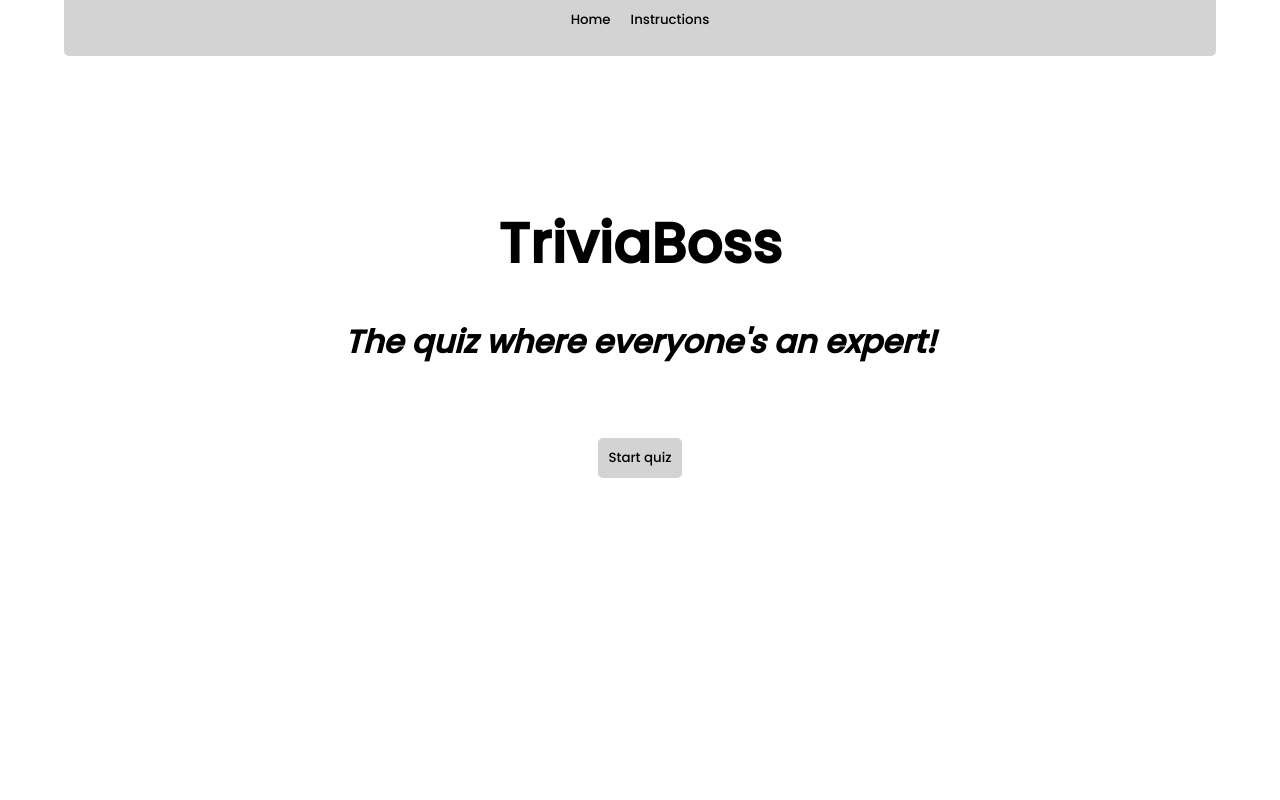
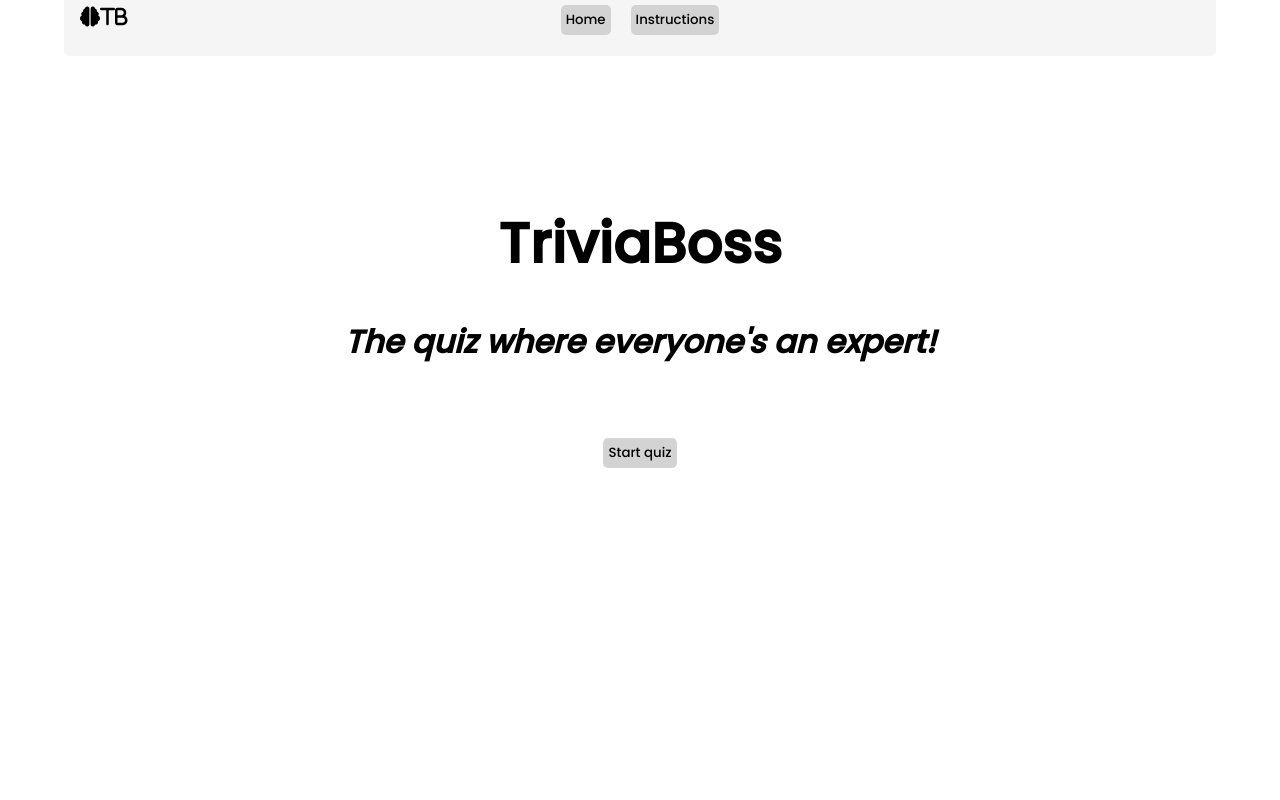
Before and after one commit to eshan1799/quizzo, a React app: page / in a window 1280 px wide. Shown: the top 800 px of the page. Built offline with nearby package versions, Linux system fonts and the light colour scheme.

Commit message:
add logo

```diff
--- a/src/App.js
+++ b/src/App.js
@@ -18,13 +18,13 @@ class App extends React.Component {
     leaderboard: [],
     players: [],
     score: [],
-    showModal: false
+    showModal: false,
   };
 
   snapState = { ...this.state };
 
   resetState = () => {
-    this.setState({ ...this.snapState })
+    this.setState({ ...this.snapState });
   };
 
   handleToUpdate(someArg) {
@@ -37,40 +37,45 @@ class App extends React.Component {
     this.setState({ score: score });
   };
 
-
   handleOpenModal = () => {
     this.setState({ showModal: true });
-  }
+  };
   handleCloseModal = () => {
     this.setState({ showModal: false });
-  }
+  };
 
   deletePlayer = (index) => {
     const newPlayers = [...this.state.players];
-    newPlayers.splice(index, 1)
-    this.setState({ players: newPlayers })
-
-  }
+    newPlayers.splice(index, 1);
+    this.setState({ players: newPlayers });
+  };
 
   render() {
     return (
       <>
         <nav>
-          <button onClick={() => {
-            if (window.confirm("Are you sure? Going home will end current quiz!")) {
+          <i class="fas fa-brain fa-lg">TB</i>
+          <button
+            onClick={() => {
+              if (
+                window.confirm(
+                  "Are you sure? Going home will end current quiz!"
+                )
+              ) {
+                this.setState({ score: [] }, () => {
+                  this.resetState();
+                });
+                this.props.history.push("/");
 
-              this.setState({ score: [] }, () => {
-                this.resetState();
-
-              })
-              this.props.history.push("/")
-
-              // location.reload();
-              console.log("Home")
-            } else {
-              console.log("Cancelled")
-            }
-          }}>Home</button>
+                // location.reload();
+                console.log("Home");
+              } else {
+                console.log("Cancelled");
+              }
+            }}
+          >
+            Home
+          </button>
           <button onClick={this.handleOpenModal}>Instructions</button>
         </nav>
 
@@ -80,8 +85,6 @@ class App extends React.Component {
         >
           <InstructionsComponent onClick={this.handleCloseModal.bind(this)} />
         </ReactModal>
-
-
 
         <Switch>
           <Route
@@ -93,7 +96,9 @@ class App extends React.Component {
                 <section id="welcomePage">
                   <div id="welcomeBox">
                     <h1>TriviaBoss</h1>
-                    <h3><em>The quiz where everyone's an expert!</em></h3>
+                    <h3>
+                      <em>The quiz where everyone's an expert!</em>
+                    </h3>
                     <AnchorLink href="#questionForm">
                       <button>Start quiz</button>
                     </AnchorLink>
@@ -134,13 +139,8 @@ class App extends React.Component {
 
           <Route
             id="path404"
-            render={() => (
-              <Error404
-                resetState={this.resetState.bind(this)}
-              />
-            )}
+            render={() => <Error404 resetState={this.resetState.bind(this)} />}
           ></Route>
-
         </Switch>
       </>
     );
--- a/src/styles/App.css
+++ b/src/styles/App.css
@@ -5,13 +5,25 @@
 }
 
 nav {
+  /* text-align: right; */
   height: 7vh;
   position: fixed;
   top: 0;
   width: 90vw;
   margin: auto;
-  background-color: lightgrey;
+  background-color: whitesmoke;
   border-radius: 0 0 5px 5px;
+}
+
+nav button {
+  margin: 5px 10px;
+}
+
+nav i {
+  font-size: 30px;
+  position: absolute;
+  left: 2vh;
+  top: 2vh;
 }
 
 body {
@@ -49,7 +61,7 @@ body {
 }
 
 button {
-  padding: 10px;
+  padding: 5px;
   border-radius: 5px;
   border: none;
   background-color: lightgrey;
```
